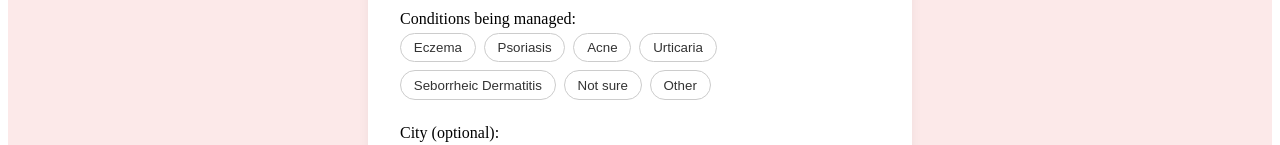
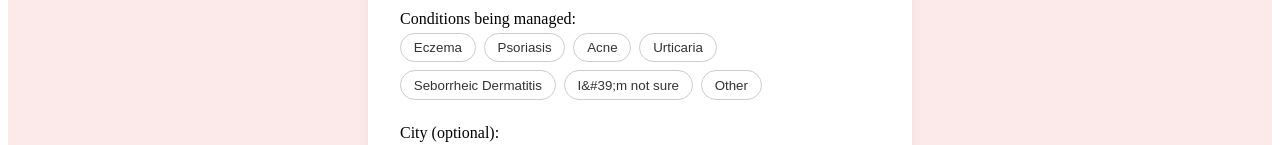
Before and after one commit to Dignity-css/flare-ai-site, a Next.js app: page /onboarding-child in a window 1280 px wide. Shown: the part 393-538 px from the top of the page. Built offline with nearby package versions, Linux system fonts and the light colour scheme.

Commit message:
Fix: escape apostrophe in onboarding-child.js for Vercel

```diff
--- a/pages/onboarding-child.js
+++ b/pages/onboarding-child.js
@@ -97,7 +97,7 @@ export default function OnboardingChild() {
         <div style={{ marginBottom: '1.5rem' }}>
           Conditions being managed:
           <div style={{ display: 'flex', flexWrap: 'wrap', gap: '0.5rem', marginTop: '0.3rem' }}>
-            {['Eczema', 'Psoriasis', 'Acne', 'Urticaria', 'Seborrheic Dermatitis', 'Not sure', 'Other'].map((item, idx) => (
+            {['Eczema', 'Psoriasis', 'Acne', 'Urticaria', 'Seborrheic Dermatitis', 'I&#39;m not sure', 'Other'].map((item, idx) => (
               <button
                 key={idx}
                 onClick={() => toggleCondition(item)}
```
